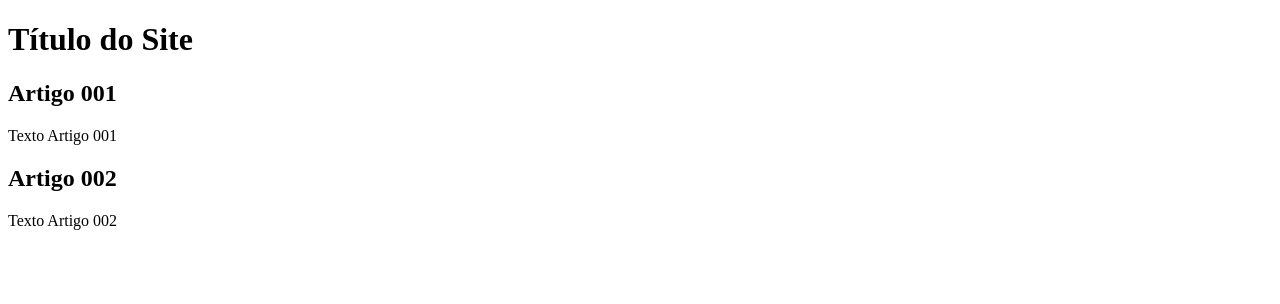
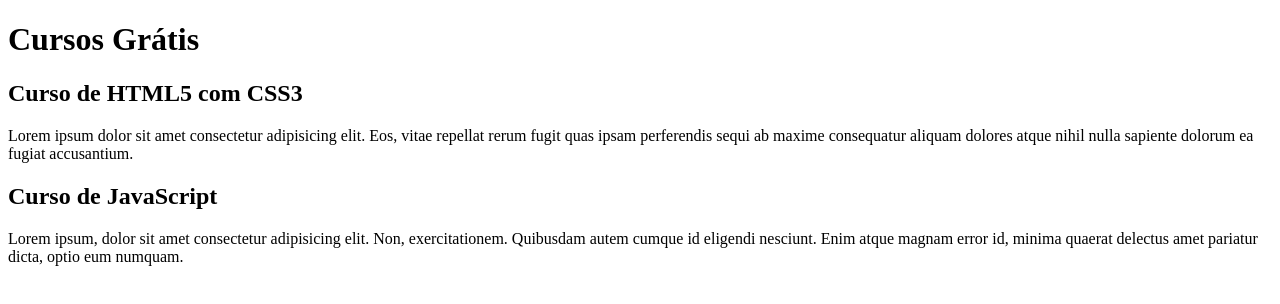
Before and after one commit to YgorCastro81/Projeto-Site, a plain HTML site: page index.html in a window 1280 px wide. Drawn offline with Linux system fonts and the light colour scheme.

Commit message:
comecei a escrever o conteudo

```diff
--- a/index.html
+++ b/index.html
@@ -10,15 +10,15 @@
 
     <main>
         <header>
-            <h1>Título do Site</h1>
+            <h1>Cursos Grátis</h1>
         </header>
         <article>
-            <h2>Artigo 001</h2>
-            <p>Texto Artigo 001</p>
+            <h2>Curso de HTML5 com CSS3</h2>
+            <p>Lorem ipsum dolor sit amet consectetur adipisicing elit. Eos, vitae repellat rerum fugit quas ipsam perferendis sequi ab maxime consequatur aliquam dolores atque nihil nulla sapiente dolorum ea fugiat accusantium.</p>
         </article>
         <article>
-            <h2>Artigo 002</h2>
-            <p>Texto Artigo 002</p>
+            <h2>Curso de JavaScript</h2>
+            <p>Lorem ipsum, dolor sit amet consectetur adipisicing elit. Non, exercitationem. Quibusdam autem cumque id eligendi nesciunt. Enim atque magnam error id, minima quaerat delectus amet pariatur dicta, optio eum numquam.</p>
         </article>
     </main>
 </body>
```
